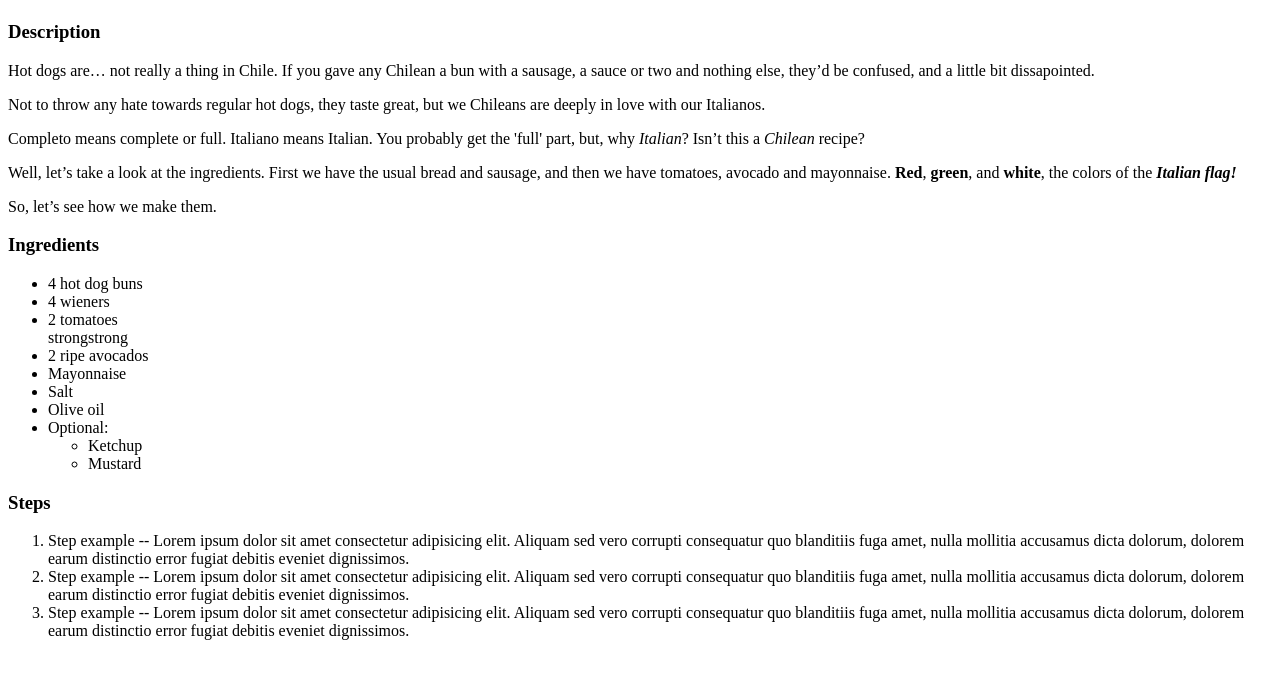
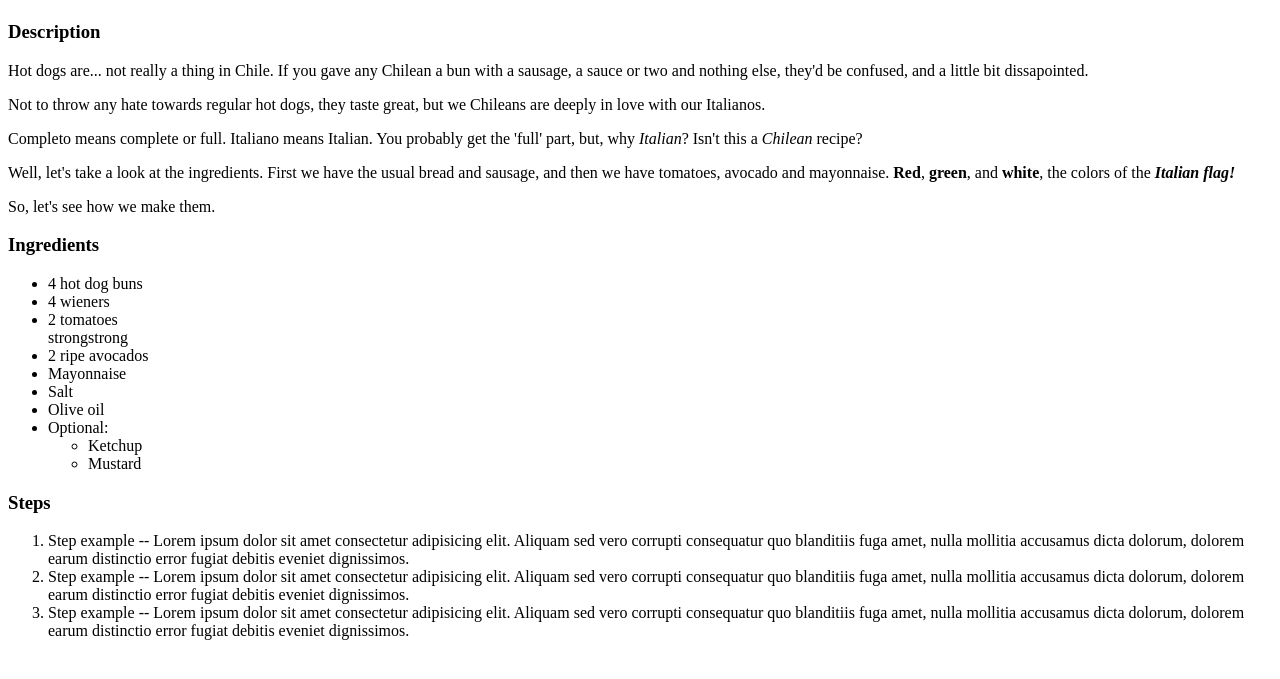
Before and after one commit to OrangePortal/odin-recipes, a plain HTML site: page recipes/completo-italiano.html in a window 1280 px wide. Shown: the part 59-738 px from the top of the page. Drawn offline with Linux system fonts and the light colour scheme.

Commit message:
Fix typo in Completo Italiano page
Replaced all " ´ " to " ' ".

```diff
--- a/recipes/completo-italiano.html
+++ b/recipes/completo-italiano.html
@@ -8,12 +8,12 @@
 <h1>Completo Italiano</h1>
 <!---Image here-->
 <h3>Description</h3>
-<p>Hot dogs are… not really a thing in Chile. If you gave any Chilean a bun with a sausage, a sauce or two and nothing else, they’d be confused, and a little bit dissapointed.</p>
+<p>Hot dogs are... not really a thing in Chile. If you gave any Chilean a bun with a sausage, a sauce or two and nothing else, they'd be confused, and a little bit dissapointed.</p>
 
 <p>Not to throw any hate towards regular hot dogs, they taste great, but we Chileans are deeply in love with our Italianos.</p>
-<p>Completo means complete or full. Italiano means Italian. You probably get the 'full' part, but, why <em>Italian</em>? Isn’t this a <em>Chilean</em> recipe?</p>
-<p>Well, let’s take a look at the ingredients. First we have the usual bread and sausage, and then we have tomatoes, avocado and mayonnaise. <strong>Red</strong>, <strong>green</strong>, and <strong>white</strong>, the colors of the <em><strong>Italian flag!</strong></em></p>
-<p>So, let’s see how we make them.</p>
+<p>Completo means complete or full. Italiano means Italian. You probably get the 'full' part, but, why <em>Italian</em>? Isn't this a <em>Chilean</em> recipe?</p>
+<p>Well, let's take a look at the ingredients. First we have the usual bread and sausage, and then we have tomatoes, avocado and mayonnaise. <strong>Red</strong>, <strong>green</strong>, and <strong>white</strong>, the colors of the <em><strong>Italian flag!</strong></em></p>
+<p>So, let's see how we make them.</p>
 <h3>Ingredients</h3>
 <ul>
     <li>4 hot dog buns</li></em></em>
```
